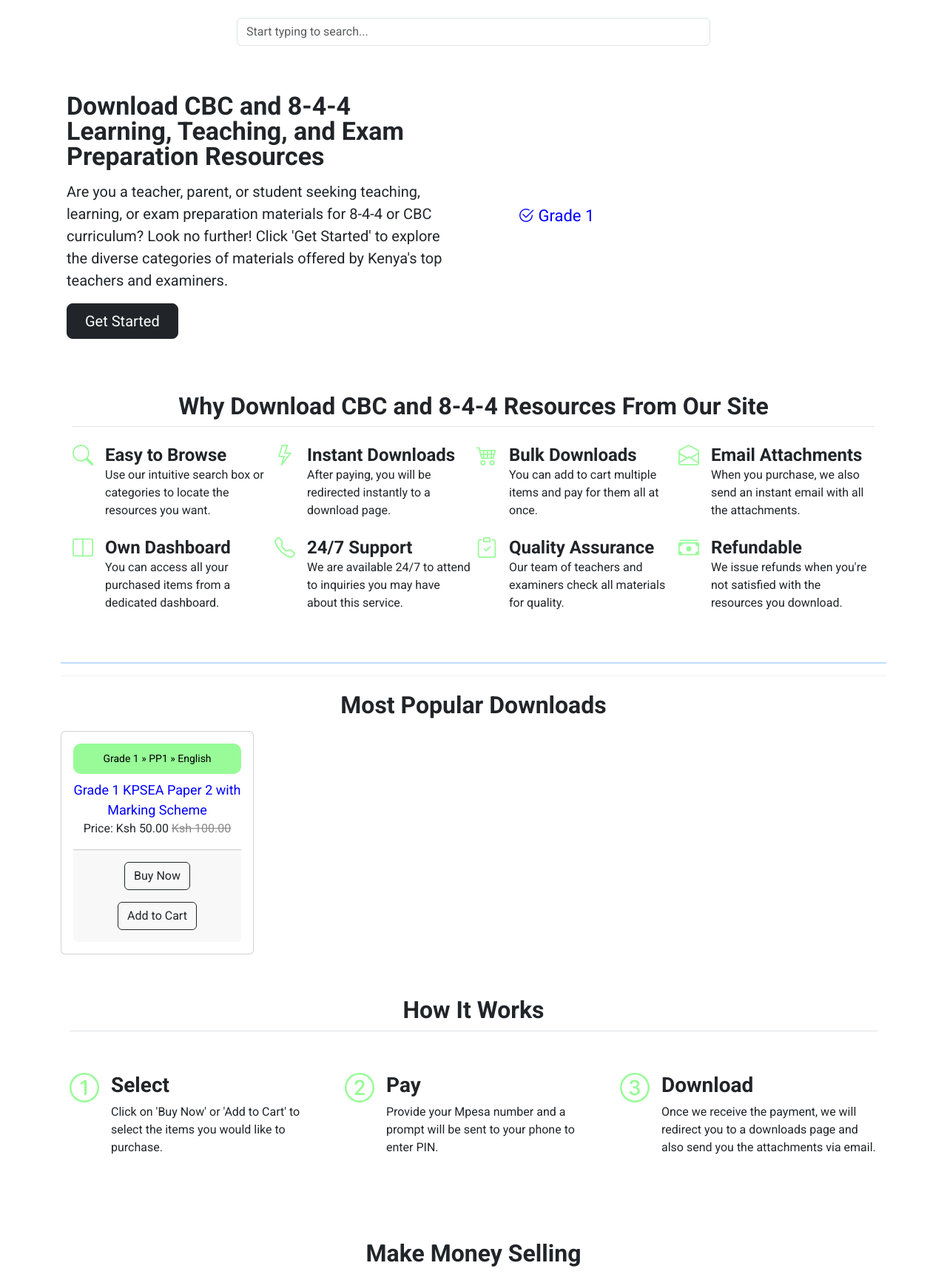
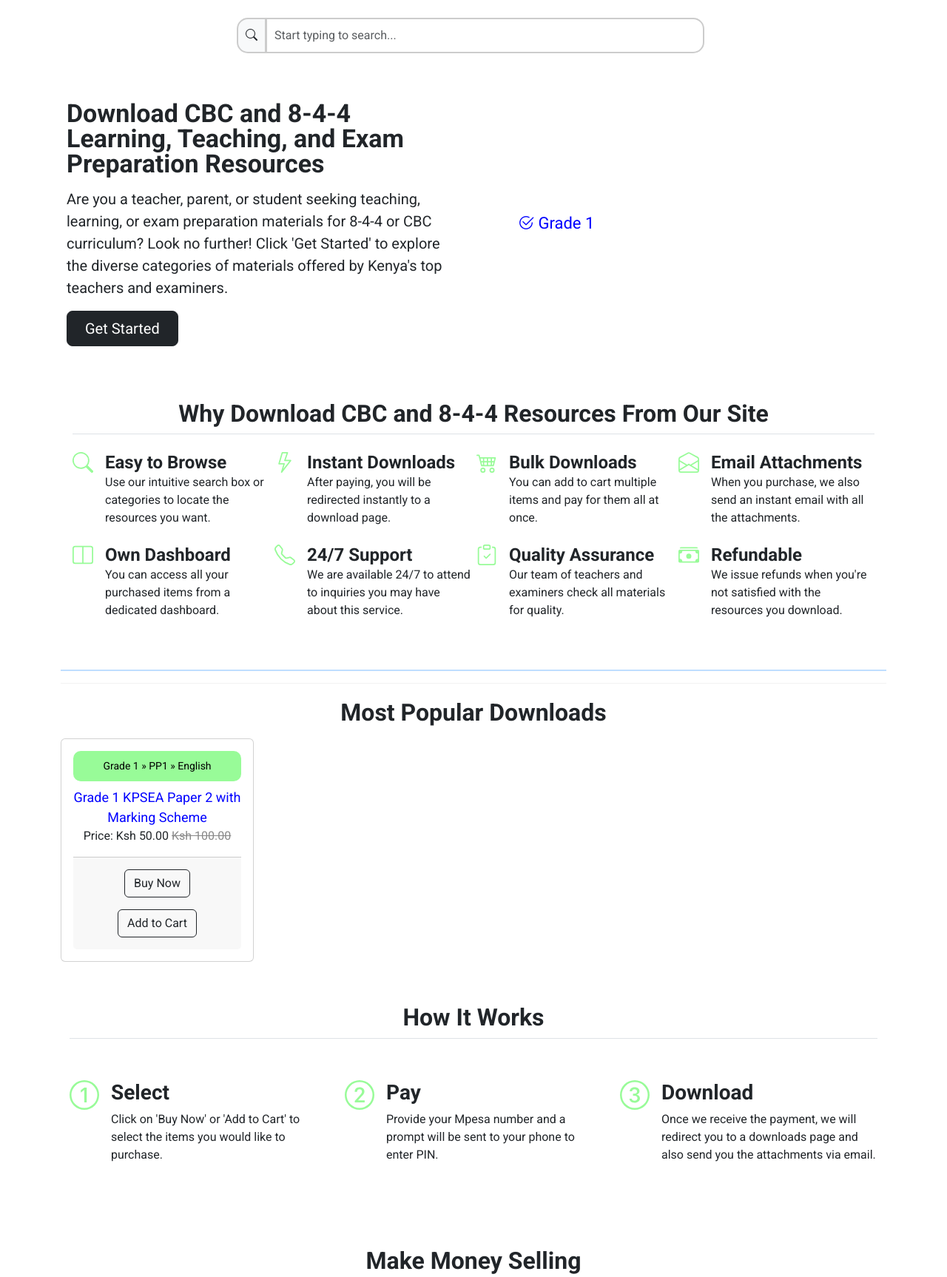
Before and after one commit to calebpeter680/mwalimufocus-co-ke, a Django app: page / in a window 1280 px wide. Shown: the part 147-1873 px from the top of the page at 74% size. Run offline with Django 5.2, Linux system fonts and the light colour scheme; data comes from the database, SQL or seed files in the repository; both versions use the stored data as it was after the commit; parts of the project's set-up code (start-up, migrations or seed data) failed here and were passed over; some libraries are stand-ins or nearby versions.

Commit message:
search form

```diff
--- a/eduresources/settings.py
+++ b/eduresources/settings.py
@@ -17,9 +17,9 @@ BASE_DIR = Path(__file__).resolve().parent.parent
 
 
 
-#SECRET_KEY = os.getenv("DJANGO_SECRET_KEY", get_random_secret_key())
+SECRET_KEY = os.getenv("DJANGO_SECRET_KEY", get_random_secret_key())
 
-SECRET_KEY = 'django-insecure-)1d*4-vi8ps%h(fki%=(&uw5s4)v1l7cnxm4#b&!2-90&v1h9#'
+#SECRET_KEY = 'django-insecure-)1d*4-vi8ps%h(fki%=(&uw5s4)v1l7cnxm4#b&!2-90&v1h9#'
 
 
 DEBUG = os.getenv("DEBUG", "False") == "True"
--- a/shop/templates/home.html
+++ b/shop/templates/home.html
@@ -4,7 +4,7 @@
   <head>
     <meta charset="utf-8">
     <meta name="viewport" content="width=device-width, initial-scale=1">
-    <title>Download CBC Materials and Resources - MwalimuFocus.com</title>
+    <title>Download CBC and 8-4-4 Materials and Resources</title>
 
     <link rel="stylesheet" href="{% static 'css/styles.css' %}">
 
@@ -178,13 +178,20 @@
 
     <div class="container">
 
-      <div class="d-flex justify-content-center">
-
-        <form class="mt-4 mb-2 d-block d-lg-inline-block" id="site-wide-search-form" style="width: 100%; max-width: 40rem;">
-          <input class="form-control me-2" type="search" placeholder="Start typing to search..." aria-label="Search">
+      <div class="search-container">
+        <form class="search-form mt-4 mb-2 d-block d-lg-inline-block bd-search position-relative" id="site-wide-search-form">
+          <div class="input-group">
+            <span class="input-group-text"><i class="bi bi-search"></i></span>
+            <input class="form-control me-2" type="text" placeholder="Start typing to search..." aria-label="Search">
+          </div>
         </form>
 
+        <div class="search-results-container">
+            <p>Results to be Displayed here</p>
+        </div>
       </div>
+
+
 
        <div class="container col-xxl-8 px-2 py-2">
         <div class="row flex-lg-row-reverse align-items-center g-5 py-5">
@@ -584,11 +591,10 @@
 
 
     <script src="{% static 'js/cart.js' %}"></script>
-
     <script src="{% static 'js/sign_up.js' %}"></script>
-
     <script src="{% static 'js/login.js' %}"></script>
     <script src="{% static 'js/image_url_format.js' %}"></script>
+    <script src="{% static 'js/search.js' %}"></script>
 
   </body>
 </html>
--- a/shop/templates/session_order_detail.html
+++ b/shop/templates/session_order_detail.html
@@ -157,6 +157,7 @@
                 </tbody>
               </table>
             </div>
+            <a href="/categories/" class="btn btn-dark btn-sm mt-2 mb-2">Download More From Store</a>
           </div>
         </div>
 
--- a/shop/templates/shop_item_detail.html
+++ b/shop/templates/shop_item_detail.html
@@ -429,5 +429,7 @@
     <script src="{% static 'js/login.js' %}"></script>
     <script src="{% static 'js/image_url_format.js' %}"></script>
 
+    <script src="{% static 'js/search.js' %}"></script>
+
   </body>
 </html>
--- a/shop/views.py
+++ b/shop/views.py
@@ -31,6 +31,10 @@ from django.views.decorators.http import require_GET
 
 
 
+from django.http import JsonResponse
+from django.db.models import Q
+from .models import ShopItem
+
 @require_GET
 def search_shop_items(request):
     query = request.GET.get('query', '')
@@ -46,14 +50,21 @@ def search_shop_items(request):
             Q(education_level__name__icontains=term)
         )
 
+    # Aggregate shop items with counts
     shop_items = {}
     for item in queryset:
         if item.title not in shop_items:
             shop_items[item.title] = {
+                'id': item.id,
                 'title': item.title,
+                'slug': item.slug,
                 'category': item.category.name,
                 'subject': item.subject.name,
                 'education_level': item.education_level.name,
+                'price': str(item.price),
+                'education_level_slug': item.education_level_slug,
+                'subject_slug': item.subject_slug,
+                'category_slug': item.category_slug,
                 'count': 1
             }
         else:
@@ -61,9 +72,24 @@ def search_shop_items(request):
 
     sorted_items = sorted(shop_items.values(), key=lambda x: x['count'], reverse=True)
 
-    serialized_items = [{'title': item['title'], 'category': item['category'], 'subject': item['subject'], 'education_level': item['education_level']} for item in sorted_items]
+    serialized_items = [
+        {
+            'id': item['id'],
+            'slug': item['slug'],
+            'title': item['title'],
+            'category': item['category'],
+            'subject': item['subject'],
+            'education_level': item['education_level'],
+            'price': item['price'],
+            'education_level_slug': item['education_level_slug'],
+            'subject_slug': item['subject_slug'],
+            'category_slug': item['category_slug'],
+        }
+        for item in sorted_items
+    ]
 
     return JsonResponse({'shop_items': serialized_items})
+
 
 
 
@@ -455,6 +481,9 @@ def remove_from_cart_at_checkout(request):
     return JsonResponse({'success': False})
 
 
+
+
+
 service = APIService(token=settings.INTASEND_TOKEN, publishable_key=settings.INTASEND_PUBLISHABLE_KEY, test=False)
 
 
@@ -719,6 +748,10 @@ def login_and_assign_user(request):
 
 
 
+from django.http import JsonResponse
+from django.views.decorators.csrf import csrf_exempt
+from .models import Transaction
+
 @csrf_exempt
 def payment_status(request):
     print("Received request:", request.method)
@@ -738,6 +771,12 @@ def payment_status(request):
             if transaction:
                 state = transaction.status
                 print("Transaction status:", state)
+
+                if state == 'COMPLETE':
+                    if 'cart' in request.session:
+                        del request.session['cart']
+                        print("Removed 'cart' from session")
+
                 return JsonResponse({'state': state}, status=200)
 
             else:
@@ -751,6 +790,7 @@ def payment_status(request):
     else:
         print("Invalid request method")
         return JsonResponse({'error': 'Invalid request method'}, status=405)
+
 
 
 
--- a/static/css/styles.css
+++ b/static/css/styles.css
@@ -73,3 +73,62 @@ td, th {
     vertical-align: top;
     margin-top: 0.3em;
 }
+
+
+
+.search-container {
+    display: flex;
+    justify-content: center;
+    position: relative;
+}
+
+
+.search-form {
+    width: 100%;
+    max-width: 40rem;
+    position: relative;
+}
+
+
+.search-form input[type="search"] {
+    width: 100%;
+    box-sizing: border-box;
+}
+
+
+.search-results-container {
+    position: absolute;
+    top: calc(100% + 10px);
+    left: 50%;
+    transform: translateX(-50%);
+    width: 100%;
+    max-width: 40rem;
+    background-color: white;
+    border: 1px solid #ccc;
+    box-shadow: 0 2px 5px rgba(0, 0, 0, 0.1);
+    padding: 10px;
+    z-index: 1000;
+    display: none;
+    border-radius: 10px;
+}
+
+.highlight-search {
+    background-color: #98FB98;
+
+}
+
+
+.search-form input[type="text"] {
+    border-width: 2px;
+    padding: 10px;
+    border-radius: 15px;
+    border-color: #ccc;
+}
+
+.search-form .input-group-text {
+    padding: 10px;
+    border-width: 2px;
+    border-style: solid;
+    border-color: #ccc;
+    border-radius: 15px;
+}
--- /dev/null
+++ b/static/js/search.js
@@ -0,0 +1,92 @@
+$(document).ready(function() {
+    const container = $('.search-results-container');
+
+    function highlightMatch(text, query) {
+        const escapedQuery = query.replace(/[.*+?^${}()|[\]\\]/g, '\\$&');
+        const regex = new RegExp(`[${escapedQuery}]`, 'gi');
+        return text.replace(regex, match => `<span class="highlight-search">${match}</span>`);
+    }
+
+    function updateSearchResults(query) {
+        if (query.length > 0) {
+            $.ajax({
+                url: '/search/',
+                method: 'GET',
+                data: { query: query },
+                success: function(response) {
+                    const shopItems = response.shop_items;
+                    container.empty();
+
+                    if (shopItems.length > 0) {
+                        shopItems.forEach(item => {
+                            const highlightedTitle = highlightMatch(item.title, query);
+                            const highlightedCategory = highlightMatch(item.category, query);
+                            const highlightedSubject = highlightMatch(item.subject, query);
+                            const highlightedEducationLevel = highlightMatch(item.education_level, query);
+
+                            const itemDetailUrl = `/${item.education_level_slug}/${item.subject_slug}/${item.category_slug}/${item.id}/${item.slug}/`;
+
+                            const card = `
+                                <div class="mb-3">
+                                    <div class="card">
+                                        <div class="card-body">
+                                            <h5 class="card-title">
+                                                <a href="${itemDetailUrl}" style="font-size: 18px; text-decoration: none; color: blue;">
+                                                    ${highlightedTitle}
+                                                </a>
+                                            </h5>
+                                            <div class="row">
+                                                <div class="col">
+                                                    <p class="card-text"><strong>Category</strong>: ${highlightedCategory}</p>
+                                                </div>
+                                                <div class="col">
+                                                    <p class="card-text"><strong>Subject</strong>: ${highlightedSubject}</p>
+                                                </div>
+                                                <div class="col">
+                                                    <p class="card-text"><strong>Level</strong>: ${highlightedEducationLevel}</p>
+                                                </div>
+                                                <div class="col">
+                                                    <p class="card-text"><strong>Price</strong>: Ksh ${item.price}</p>
+                                                </div>
+                                            </div>
+                                        </div>
+                                    </div>
+                                </div>
+                            `;
+                            container.append(card);
+                        });
+                        container.show();
+                    } else {
+                        container.html('<p>No results matched your query.</p>');
+                        container.show();
+                    }
+                },
+                error: function(xhr, status, error) {
+                    console.error('Error fetching search results:', error);
+                }
+            });
+        } else {
+            container.hide();
+        }
+    }
+
+    $('#site-wide-search-form input[type="text"]').on('input', function() {
+        const query = $(this).val().trim();
+        updateSearchResults(query);
+    });
+
+    $(document).on('click', function(event) {
+        if (!$(event.target).closest('#site-wide-search-form').length && !$(event.target).closest('.search-results-container').length) {
+            container.hide();
+        }
+    });
+
+    $('#site-wide-search-form input[type="text"]').on('keyup', function() {
+        const query = $(this).val().trim();
+        if (query === '') {
+            container.hide();
+        }
+    });
+
+    container.hide();
+});
```
Also changed, not shown: shop/templates/categories.html (+11 -4 lines), shop/templates/category_shop_items.html (+11 -3 lines), shop/templates/shop_items_by_education_level_category.html (+11 -3 lines), shop/templates/shop_items_by_subject_category.html (+11 -3 lines), shop/templates/shop_items_by_subject_category_education_level.html (+11 -3 lines), db.sqlite3.
